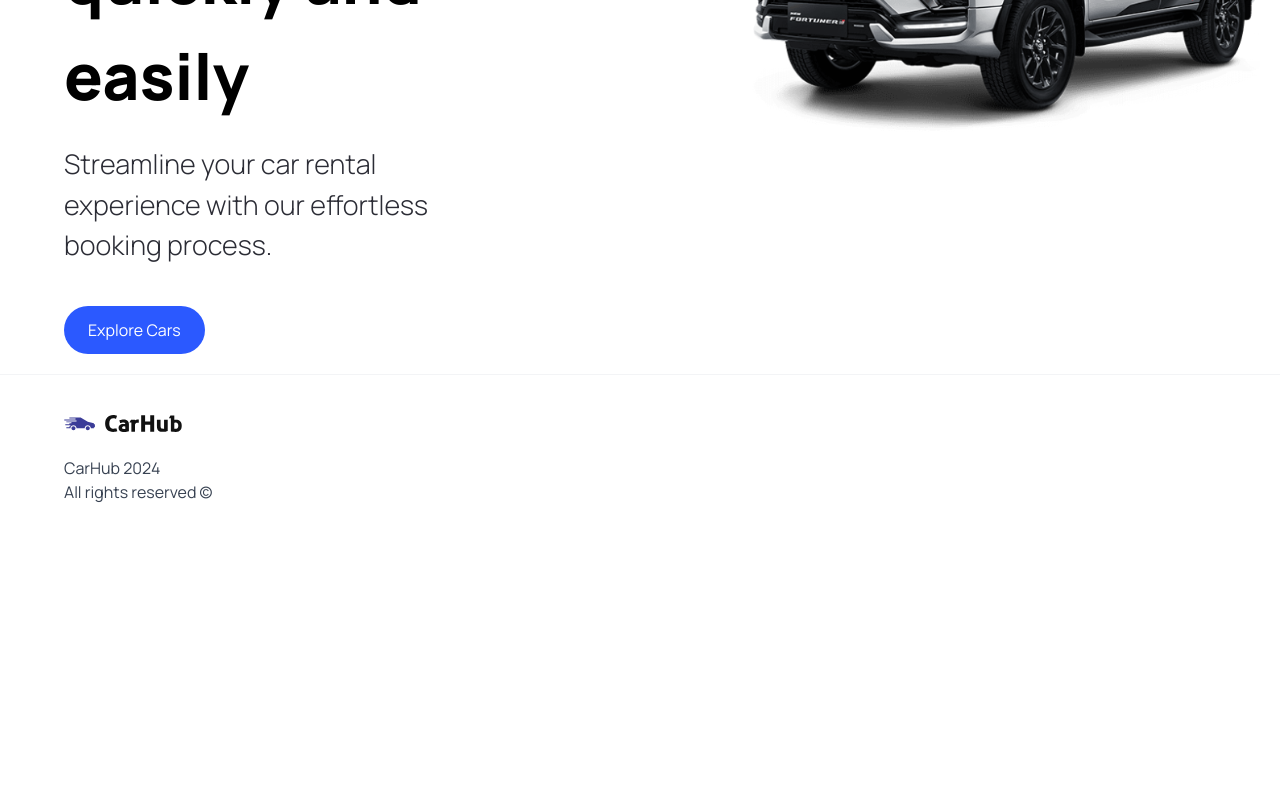
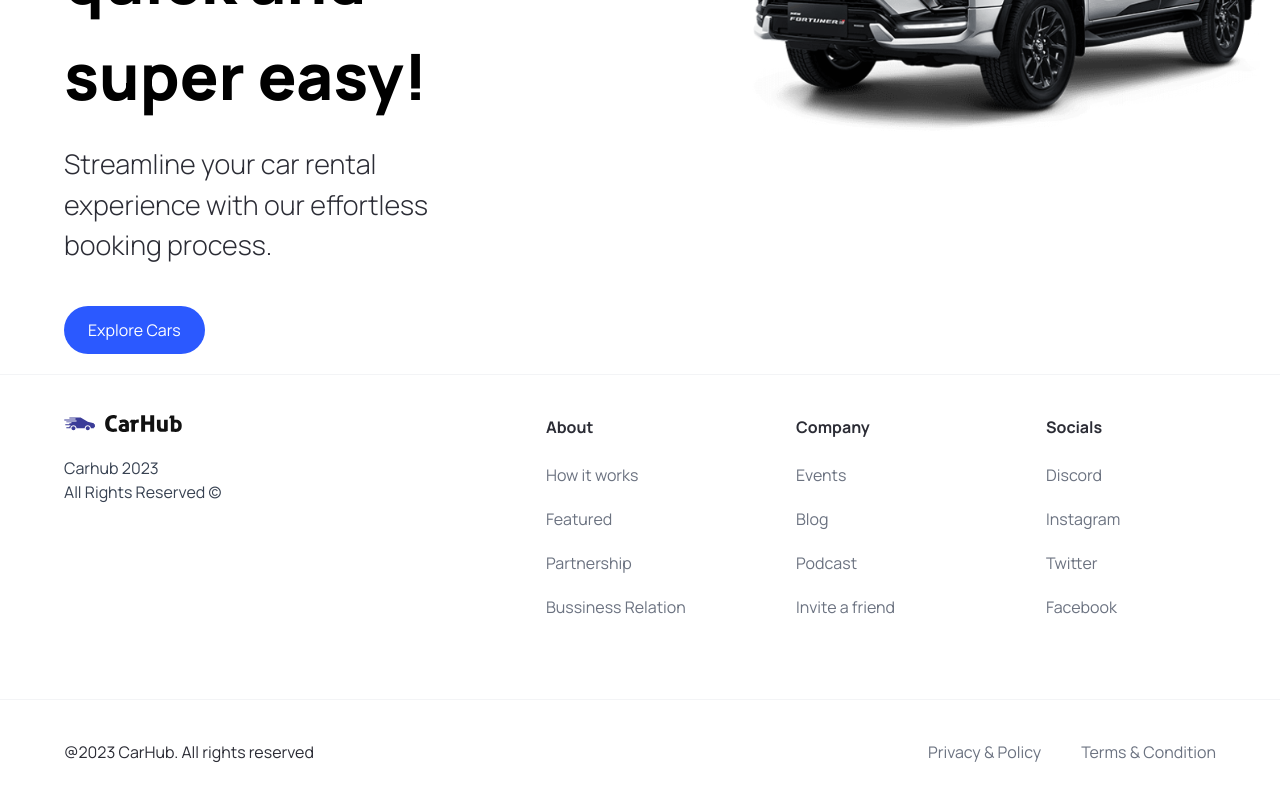
Before and after one commit to AlaaHamdyMohammadi/CarShowcase, a Next.js app: page / in a window 1280 px wide. Shown: the part 404-1204 px from the top of the page. Before the commit the page ends 948 px from the top, so only its background shows below. Built offline with nearby package versions, Linux system fonts and the light colour scheme.

Commit message:
Update footer section

```diff
--- a/components/Footer.tsx
+++ b/components/Footer.tsx
@@ -1,9 +1,10 @@
 import Image from "next/image";
-import React from "react";
+import Link from "next/link";
 
-const Footer = () => {
-  return (
-    <footer className="flex flex-col text-black-100 mt-5 border-t border-gray-100">
+import { footerLinks } from "../constants";
+
+const Footer = () => (
+  <footer className="flex flex-col text-black-100  mt-5 border-t border-gray-100">
     <div className="flex max-md:flex-col flex-wrap justify-between gap-5 sm:px-16 px-6 py-10">
       <div className="flex flex-col justify-start items-start gap-6">
         <Image
@@ -14,13 +15,44 @@ const Footer = () => {
           className="object-contain"
         />
         <p className="text-base text-gray-700">
-            CarHub 2024 <br /> All rights reserved &copy;
+          Carhub 2023 <br />
+          All Rights Reserved &copy;
         </p>
       </div>
-        <div className="footer__links"></div>
+
+      <div className="footer__links">
+        {footerLinks.map((item) => (
+          <div key={item.title} className="footer__link">
+            <h3 className="font-bold">{item.title}</h3>
+            <div className="flex flex-col gap-5">
+              {item.links.map((link) => (
+                <Link
+                  key={link.title}
+                  href={link.url}
+                  className="text-gray-500"
+                >
+                  {link.title}
+                </Link>
+              ))}
+            </div>
+          </div>
+        ))}
+      </div>
+    </div>
+
+    <div className="flex justify-between items-center flex-wrap mt-10 border-t border-gray-100 sm:px-16 px-6 py-10">
+      <p>@2023 CarHub. All rights reserved</p>
+
+      <div className="footer__copyrights-link">
+        <Link href="/" className="text-gray-500">
+          Privacy & Policy
+        </Link>
+        <Link href="/" className="text-gray-500">
+          Terms & Condition
+        </Link>
+      </div>
     </div>
   </footer>
 );
-};
 
 export default Footer;
--- a/components/Hero.tsx
+++ b/components/Hero.tsx
@@ -7,18 +7,20 @@ import Image from "next/image";
 const Hero = () => {
   function handleScroll() {}
   return (
-    <div className="hero align-center">
-      <div className="flex-1 pt-36 padding-x ">
+    <div className="hero">
+      <div className="flex-1 pt-36 padding-x">
         <h1 className="hero__title">
-          Find, book, or rent a car — quickly and easily
+          Find, book, rent a car—quick and super easy!
         </h1>
+
         <p className="hero__subtitle">
           Streamline your car rental experience with our effortless booking
           process.
         </p>
+
         <CustomButton
           title="Explore Cars"
-          containerStyles="bg-primary-blue text-white rounded-full mt-10 mt-10"
+          containerStyles="bg-primary-blue text-white rounded-full mt-10"
           handleClick={handleScroll}
         />
       </div>
@@ -26,6 +28,7 @@ const Hero = () => {
         <div className="hero__image">
           <Image src="/hero.png" alt="hero" fill className="object-contain" />
         </div>
+
         <div className="hero__image-overlay" />
       </div>
     </div>
```
Lines whose indentation alone changed are shown as unchanged.
